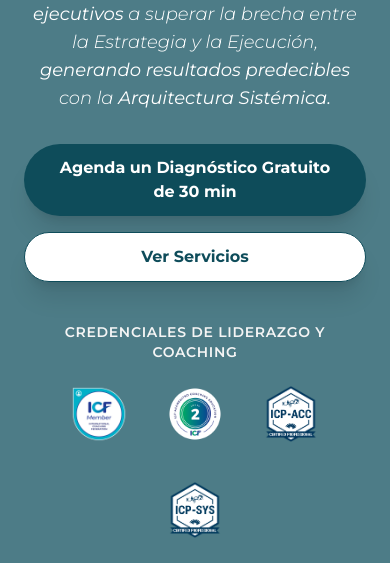
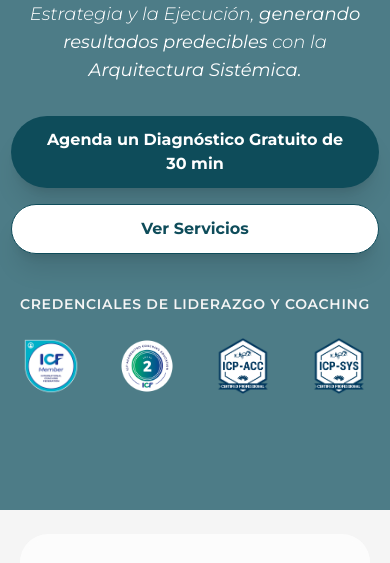
Before and after one commit to adeyme/adriandeyme-landing, a plain HTML site: page Site/index.html in a window 390 px wide. Shown: the part 477-1040 px from the top of the page. Drawn offline with nearby package versions, Linux system fonts and the light colour scheme; no server answers.

Commit message:
Update index.html

```diff
--- a/Site/index.html
+++ b/Site/index.html
@@ -341,7 +341,7 @@ height="0" width="0" style="display:none;visibility:hidden"></iframe></noscript>
 <!-- BADGES DE CREDENCIALES (Liderazgo) -->
 <div class="mt-8">
 <h4 class="text-sm font-semibold mb-3 text-neutro uppercase tracking-wider">Credenciales de Liderazgo y Coaching</h4>
-<div class="flex flex-wrap justify-center md:justify-start gap-4">
+<div class="flex flex-nowrap justify-center md:justify-start gap-4 overflow-x-auto"">
 <!-- Badge 1: Miembro ICF -->
 <div class="badge-container flex justify-center items-center" title="Miembro ICF">
 <img alt="Miembro ICF" class="badge-img" decoding="async" loading="lazy" onerror="this.onerror=null; this.src='https://placehold.co/80x80/062F36/FFFFFF?text=ICF+Member';" src="https://cdn.jsdelivr.net/gh/adeyme/adriandeyme-landing@main/Site/assets/badges/icf-member.png"/>
```
